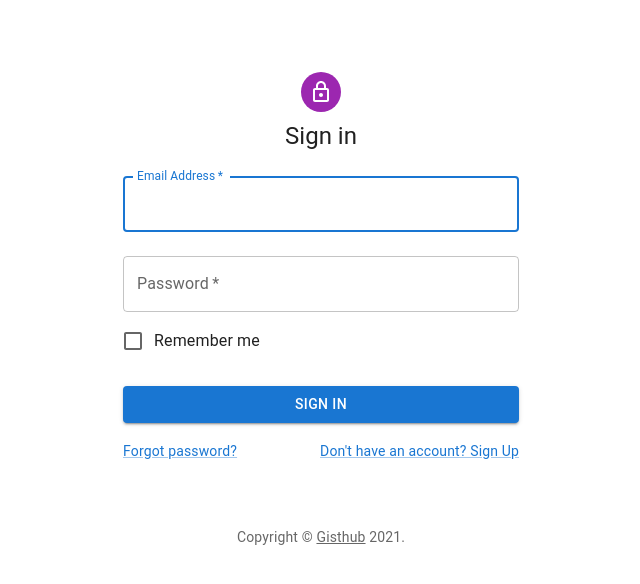
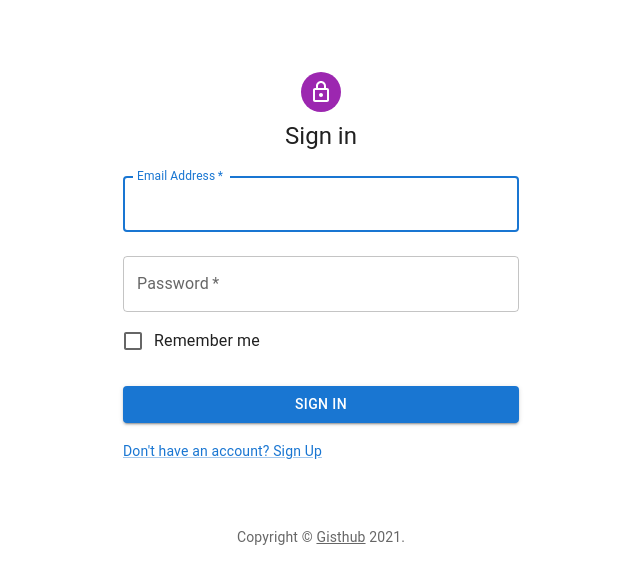
Before and after one commit to Gisthub-Code-Sharing/gisthub-frontend, a React (Create React App) app: page /login in a window 1280 px wide. Shown: the top 584 px of the page, without its empty margins (319-959 px from the left). Built offline with nearby package versions, Linux system fonts and the light colour scheme.

Commit message:
remove forgot password, moved links to left

```diff
--- a/src/Pages/LoginPage.js
+++ b/src/Pages/LoginPage.js
@@ -91,11 +91,6 @@ export default function SignIn() {
                             Sign In
                         </Button>
                         <Grid container>
-                            <Grid item xs>
-                                <Link href="#" variant="body2">
-                                    Forgot password?
-                                </Link>
-                            </Grid>
                             <Grid item>
                                 <Link href="register" variant="body2">
                                     {"Don't have an account? Sign Up"}
--- a/src/Pages/RegisterPage.js
+++ b/src/Pages/RegisterPage.js
@@ -116,7 +116,7 @@ export default function SignUp() {
                         >
                             Sign Up
                         </Button>
-                        <Grid container justifyContent="flex-end">
+                        <Grid container>
                             <Grid item>
                                 <Link href="login" variant="body2">
                                     Already have an account? Sign in
```
